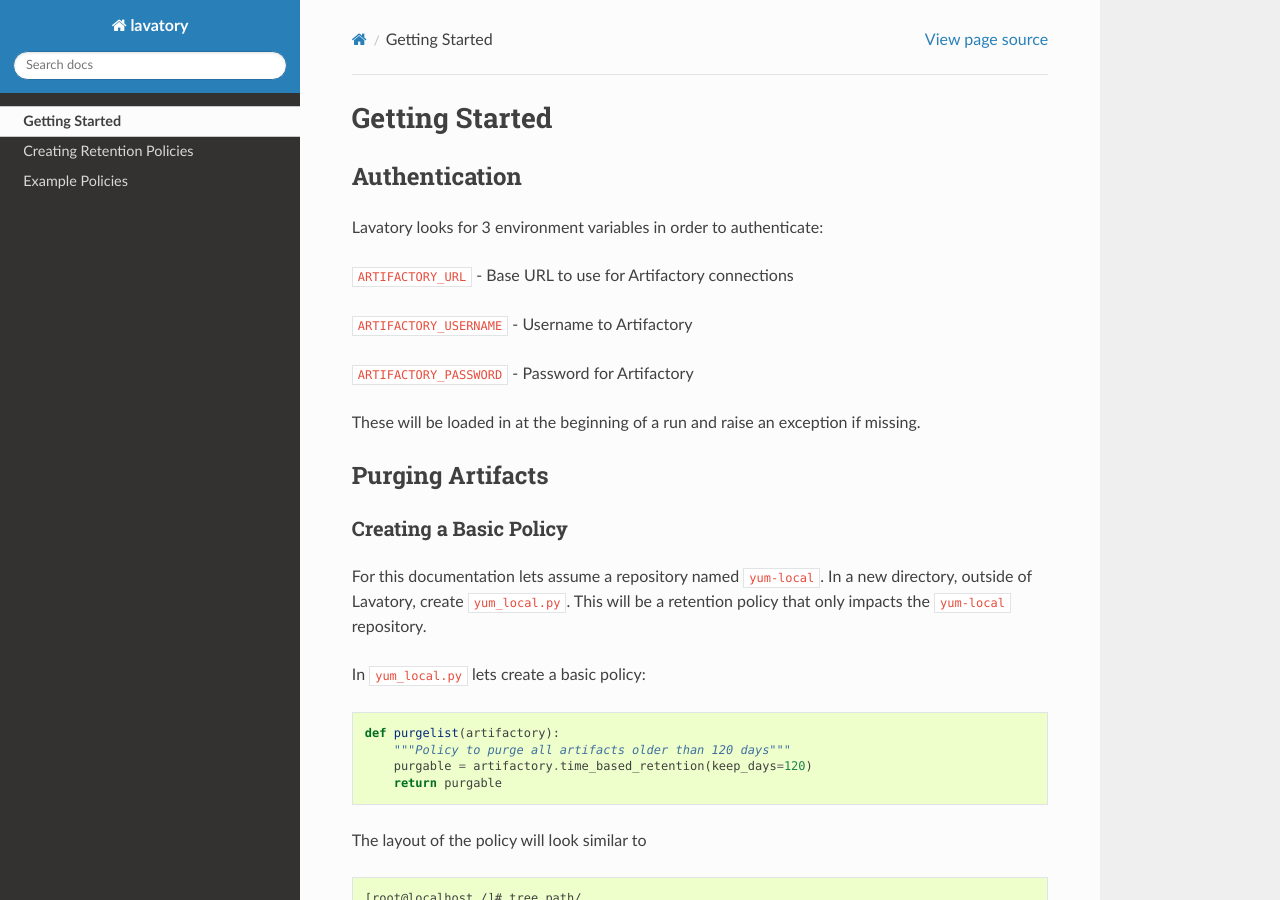
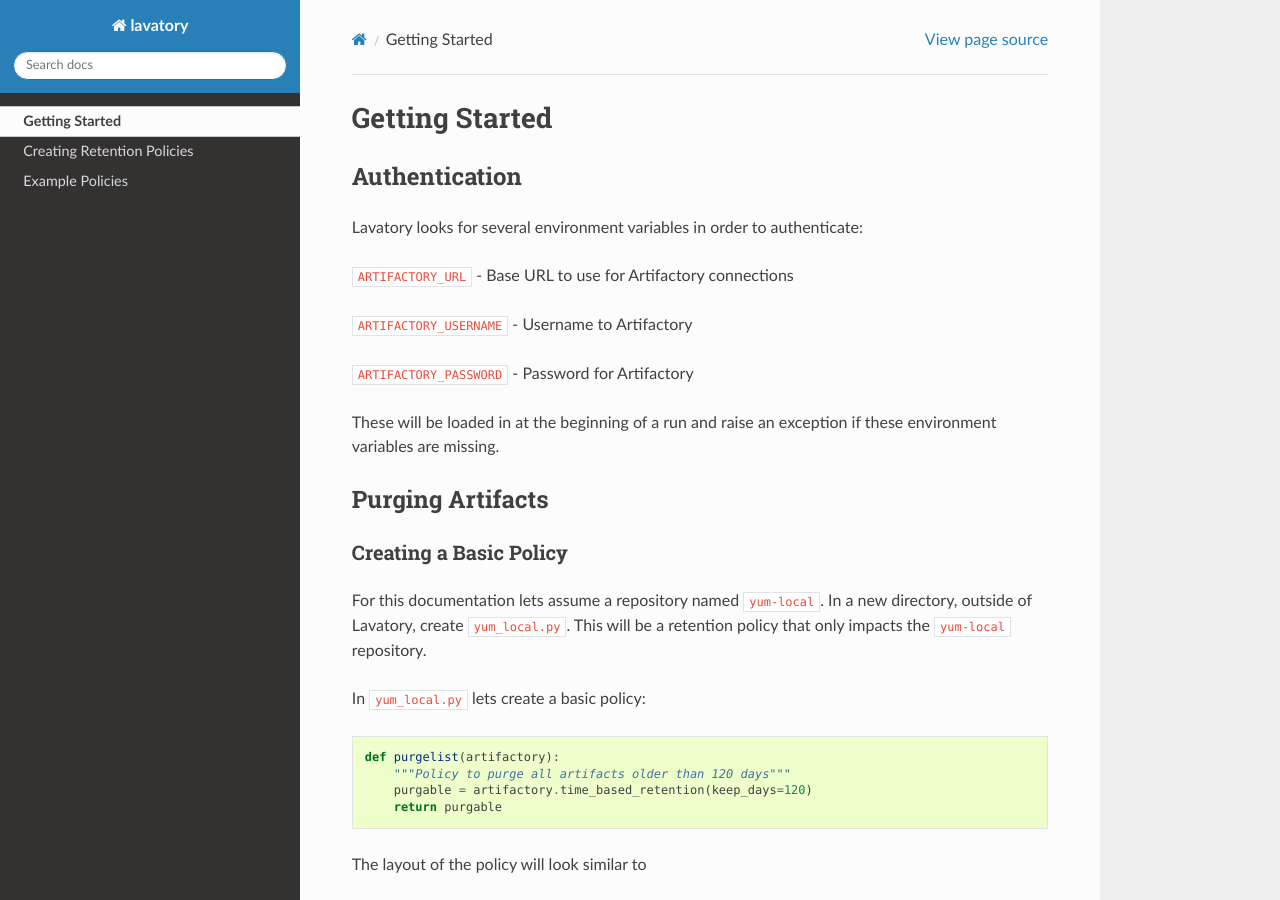
Before and after one commit to gogoair/lavatory, a Sphinx documentation site: the page built from docs/getting_started.rst, in a window 1280 px wide and 900 px high. Built offline with Sphinx 7.4.7 and the Read the Docs theme 2.0.0, drawn with Linux system fonts in a browser that asks for light colours; pages that are not in the unit, such as notebooks, are missing from menus.

Commit message:
docs: Generalize number of environment variables needed

```diff
--- a/docs/getting_started.rst
+++ b/docs/getting_started.rst
@@ -4,7 +4,7 @@ Getting Started
 Authentication
 --------------
 
-Lavatory looks for 3 environment variables in order to authenticate:
+Lavatory looks for several environment variables in order to authenticate:
 
 ``ARTIFACTORY_URL`` - Base URL to use for Artifactory connections
 
@@ -13,7 +13,7 @@ Lavatory looks for 3 environment variables in order to authenticate:
 ``ARTIFACTORY_PASSWORD`` - Password for Artifactory
 
 These will be loaded in at the beginning of a run and raise an exception
-if missing.
+if these environment variables are missing.
 
 
 Purging Artifacts
```
